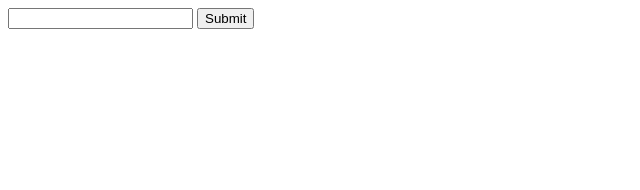
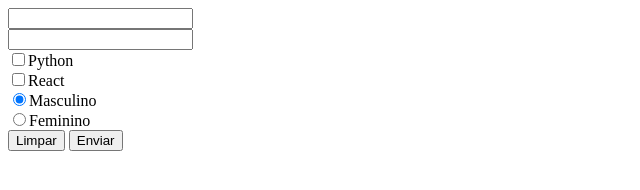
Before and after one commit to messiashub/ProgBR-HTML-Intermediario, a plain HTML site: page Formulario/index.html in a window 1280 px wide. Shown: the whole page, without its empty margins (0-640 px from the left). Drawn offline with Linux system fonts and the light colour scheme.

Commit message:
Tipos de input

```diff
--- a/Formulario/index.html
+++ b/Formulario/index.html
@@ -6,11 +6,17 @@
     <title>Formulário</title>
 </head>
 <body>
-    <!-- Fazendo uma requisição para o youtube -->
-    <form action="https://www.youtube.com/results" method="GET">
-        <input type="text" name="search_query">
-        <input type="submit">
+    <form action="" method="POST">
+        <input type="text" name="search-query"><br>
+        <input type="password" name="senha"><br>
+        <input type="checkbox" name="curso" value="op1">Python<br>
+        <input type="checkbox" name="curso" value="op2">React<br>
+        <input type="radio" name="gender" value="m" checked>Masculino<br>
+        <input type="radio" name="gender" value="f">Feminino<br>
+        <input type="reset" value="Limpar">
+        <input type="submit" value="Enviar">
 
     </form>
+
 </body>
 </html>
```
